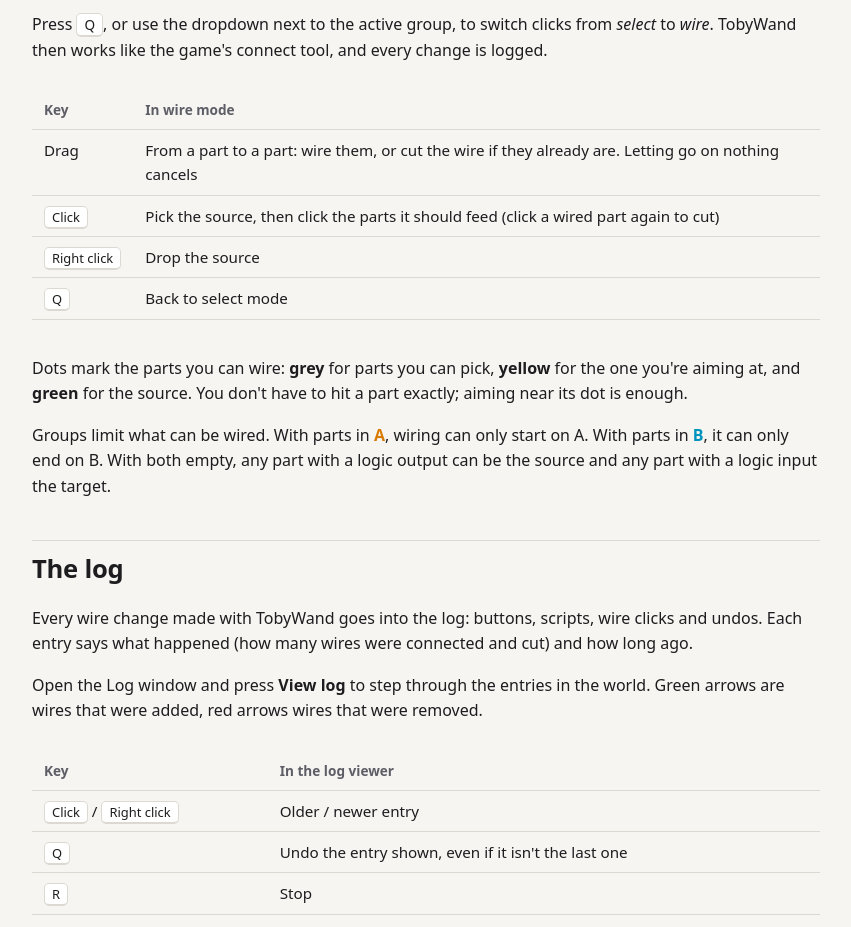
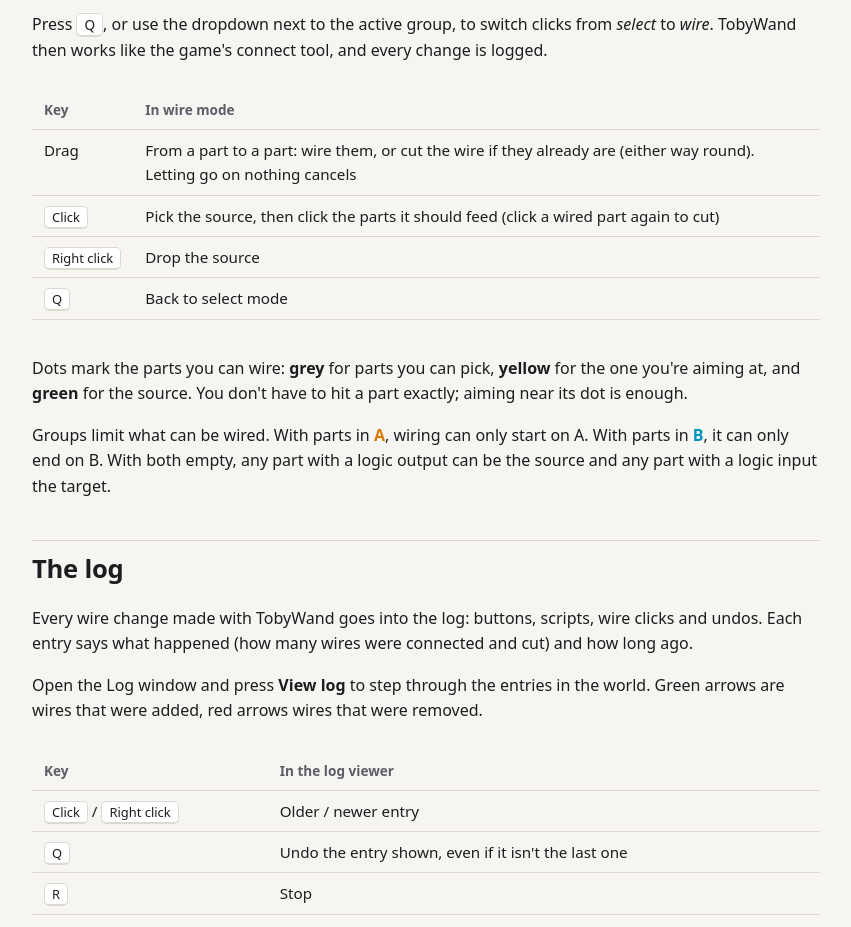
Before and after one commit to TobyJavascript/scrap-mechanic-logic-tool, a plain HTML site: page docs/docs.html in a window 1280 px wide. Shown: the part 1720-2647 px from the top of the page, without its empty margins (344-1195 px from the left). Drawn offline with Linux system fonts and the light colour scheme.

Commit message:
feat(tool): show every wire with no groups, and cut reverse wires
- Wire lines starts on (a saved setting still wins), and with no groups it draws the wires of the creation you look at, nearest first
- Wiring A to B when B already feeds A cuts that wire, like the connect tool, and the hint says so
- Docs: drag cuts a wire either way round

```diff
--- a/docs/docs.html
+++ b/docs/docs.html
@@ -91,7 +91,7 @@
 		<p>Press <kbd>Q</kbd>, or use the dropdown next to the active group, to switch clicks from <em>select</em> to <em>wire</em>. TobyWand then works like the game's connect tool, and every change is logged.</p>
 		<div class="table-wrap"><table>
 			<tr><th>Key</th><th>In wire mode</th></tr>
-			<tr><td>Drag</td><td>From a part to a part: wire them, or cut the wire if they already are. Letting go on nothing cancels</td></tr>
+			<tr><td>Drag</td><td>From a part to a part: wire them, or cut the wire if they already are (either way round). Letting go on nothing cancels</td></tr>
 			<tr><td><kbd>Click</kbd></td><td>Pick the source, then click the parts it should feed (click a wired part again to cut)</td></tr>
 			<tr><td><kbd>Right click</kbd></td><td>Drop the source</td></tr>
 			<tr><td><kbd>Q</kbd></td><td>Back to select mode</td></tr>
```
Also changed, not shown: 2 other files.
